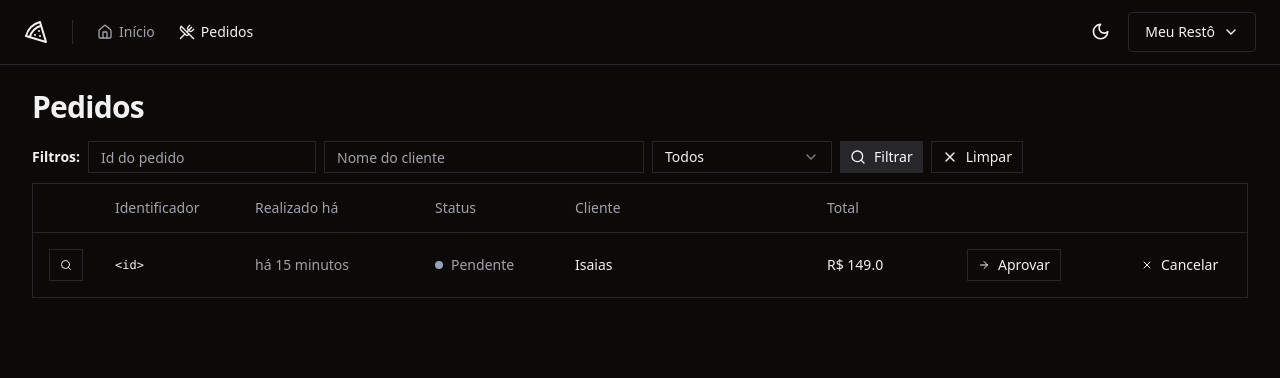
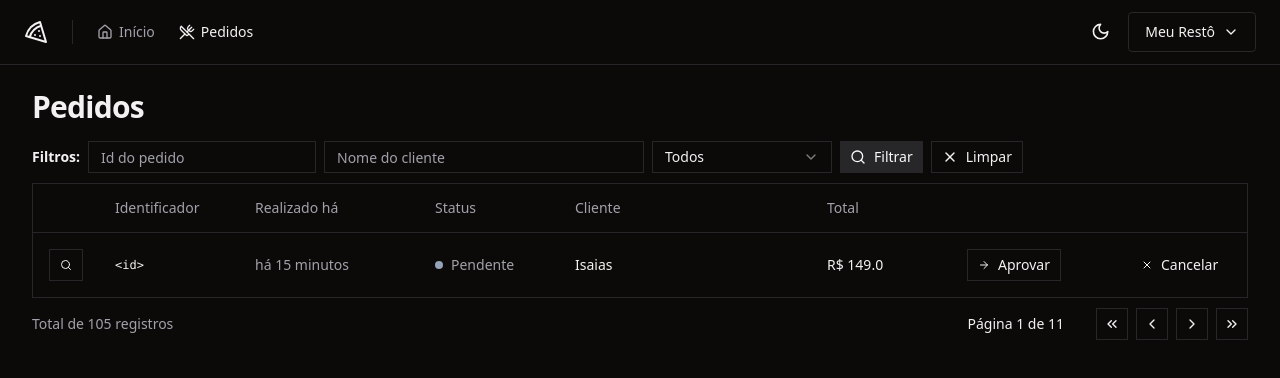
Before and after one commit to ssisaias/pizzashop, a React (Vite) app: page /orders in a window 1280 px wide. Shown: the top 378 px of the page. Built offline with nearby package versions, Linux system fonts and the light colour scheme.

Commit message:
Adda navigation button (pagination)

```diff
--- /dev/null
+++ b/src/components/pagination.tsx
@@ -0,0 +1,57 @@
+import {
+  ChevronLeft,
+  ChevronRight,
+  ChevronsLeft,
+  ChevronsRight,
+} from 'lucide-react'
+
+import { Button } from './ui/button'
+
+export interface PaginationProps {
+  pageIndex: number
+  totalCount: number
+  perPage: number
+}
+
+export function Pagination({
+  pageIndex,
+  totalCount,
+  perPage,
+}: PaginationProps) {
+  const totalPages = Math.ceil(totalCount / perPage) || 1
+
+  return (
+    <div className="flex items-center justify-between">
+      <span className="text-sm text-muted-foreground">
+        Total de {totalCount} registros
+      </span>
+
+      <div className="flex items-center gap-6 lg:gap-8">
+        <div className="flex text-sm font-medium">
+          Página {pageIndex + 1} de {totalPages}
+        </div>
+        <div className="flex items-center gap-2">
+          <Button variant={'outline'} className="h-8 w-8 p-0">
+            <ChevronsLeft className="h-4 w-4" />
+            <span className="sr-only">Primeira página</span>
+          </Button>
+
+          <Button variant={'outline'} className="h-8 w-8 p-0">
+            <ChevronLeft className="h-4 w-4" />
+            <span className="sr-only">Página anterior</span>
+          </Button>
+
+          <Button variant={'outline'} className="h-8 w-8 p-0">
+            <ChevronRight className="h-4 w-4" />
+            <span className="sr-only">Próxima página</span>
+          </Button>
+
+          <Button variant={'outline'} className="h-8 w-8 p-0">
+            <ChevronsRight className="h-4 w-4" />
+            <span className="sr-only">Última página</span>
+          </Button>
+        </div>
+      </div>
+    </div>
+  )
+}
--- a/src/pages/app/orders/oders.tsx
+++ /dev/null
@@ -1,46 +0,0 @@
-import { Helmet } from 'react-helmet-async'
-
-import {
-  Table,
-  TableBody,
-  TableHead,
-  TableHeader,
-  TableRow,
-} from '@/components/ui/table'
-
-import { OrderTableFilters } from './order-table-filters'
-import { OrderTableRow } from './order-table-row'
-
-export function Orders() {
-  return (
-    <>
-      <Helmet title="Pedidos" />
-      <div className="flex flex-col gap-4">
-        <h1 className="text-3xl font-bold tracking-tight">Pedidos</h1>
-      </div>
-      <div className="space-y-2.5">
-        <OrderTableFilters />
-
-        <div className="rounded-md border">
-          <Table>
-            <TableHeader>
-              <TableRow>
-                <TableHead className="w-[64px]"></TableHead>
-                <TableHead className="w-[140px]">Identificador</TableHead>
-                <TableHead className="w-[180px]">Realizado há</TableHead>
-                <TableHead className="w-[140px]">Status</TableHead>
-                <TableHead>Cliente</TableHead>
-                <TableHead className="w-[140px]">Total</TableHead>
-                <TableHead className="w-[164px]"></TableHead>
-                <TableHead className="w-[132px]"></TableHead>
-              </TableRow>
-            </TableHeader>
-            <TableBody>
-              <OrderTableRow />
-            </TableBody>
-          </Table>
-        </div>
-      </div>
-    </>
-  )
-}
--- /dev/null
+++ b/src/pages/app/orders/orders.tsx
@@ -0,0 +1,49 @@
+import { Helmet } from 'react-helmet-async'
+
+import { Pagination } from '@/components/pagination'
+import {
+  Table,
+  TableBody,
+  TableHead,
+  TableHeader,
+  TableRow,
+} from '@/components/ui/table'
+
+import { OrderTableFilters } from './order-table-filters'
+import { OrderTableRow } from './order-table-row'
+
+export function Orders() {
+  return (
+    <>
+      <Helmet title="Pedidos" />
+      <div className="flex flex-col gap-4">
+        <h1 className="text-3xl font-bold tracking-tight">Pedidos</h1>
+
+        <div className="space-y-2.5">
+          <OrderTableFilters />
+
+          <div className="rounded-md border">
+            <Table>
+              <TableHeader>
+                <TableRow>
+                  <TableHead className="w-[64px]"></TableHead>
+                  <TableHead className="w-[140px]">Identificador</TableHead>
+                  <TableHead className="w-[180px]">Realizado há</TableHead>
+                  <TableHead className="w-[140px]">Status</TableHead>
+                  <TableHead>Cliente</TableHead>
+                  <TableHead className="w-[140px]">Total</TableHead>
+                  <TableHead className="w-[164px]"></TableHead>
+                  <TableHead className="w-[132px]"></TableHead>
+                </TableRow>
+              </TableHeader>
+              <TableBody>
+                <OrderTableRow />
+              </TableBody>
+            </Table>
+          </div>
+          <Pagination pageIndex={0} totalCount={105} perPage={10} />
+        </div>
+      </div>
+    </>
+  )
+}
--- a/src/routes.tsx
+++ b/src/routes.tsx
@@ -3,7 +3,7 @@
 import { AppLayout } from './pages/_layouts/app'
 import { AuthLayout } from './pages/_layouts/auth'
 import { Dashboard } from './pages/app/dashboard'
-import { Orders } from './pages/app/orders/oders'
+import { Orders } from './pages/app/orders/orders'
 import { SignIn } from './pages/auth/signin'
 import { SignUp } from './pages/auth/signup'
 
```
